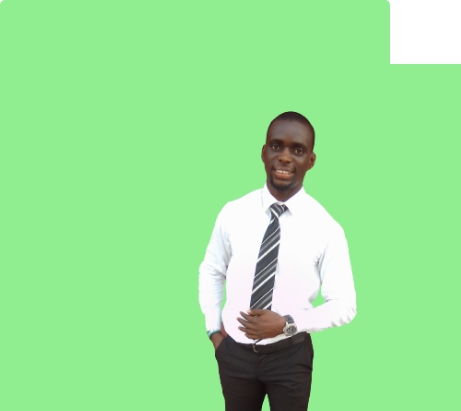
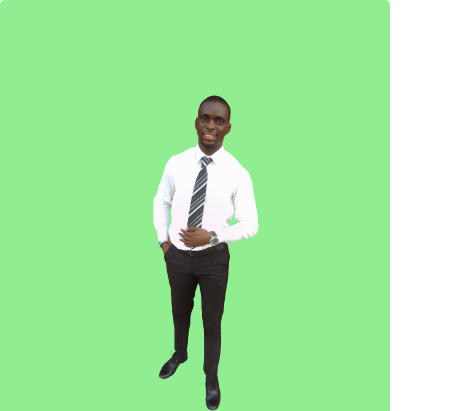
Before and after one commit to ema2jb/portfolio, a plain HTML site: page index.html in a window 390 px wide. Shown: the top 411 px of the page, 461 px wide, since content can reach past the window. Drawn offline with nearby package versions, Linux system fonts and the light colour scheme.

Commit message:
Update portfolio.css

```diff
--- a/portfolio.css
+++ b/portfolio.css
@@ -42,10 +42,3 @@ section{
     margin:0% auto;
     padding:20px 0px;
 }
-
-
-@media (max-width: 500px){
-  img{
-      width:150%
-  }
-}
```
